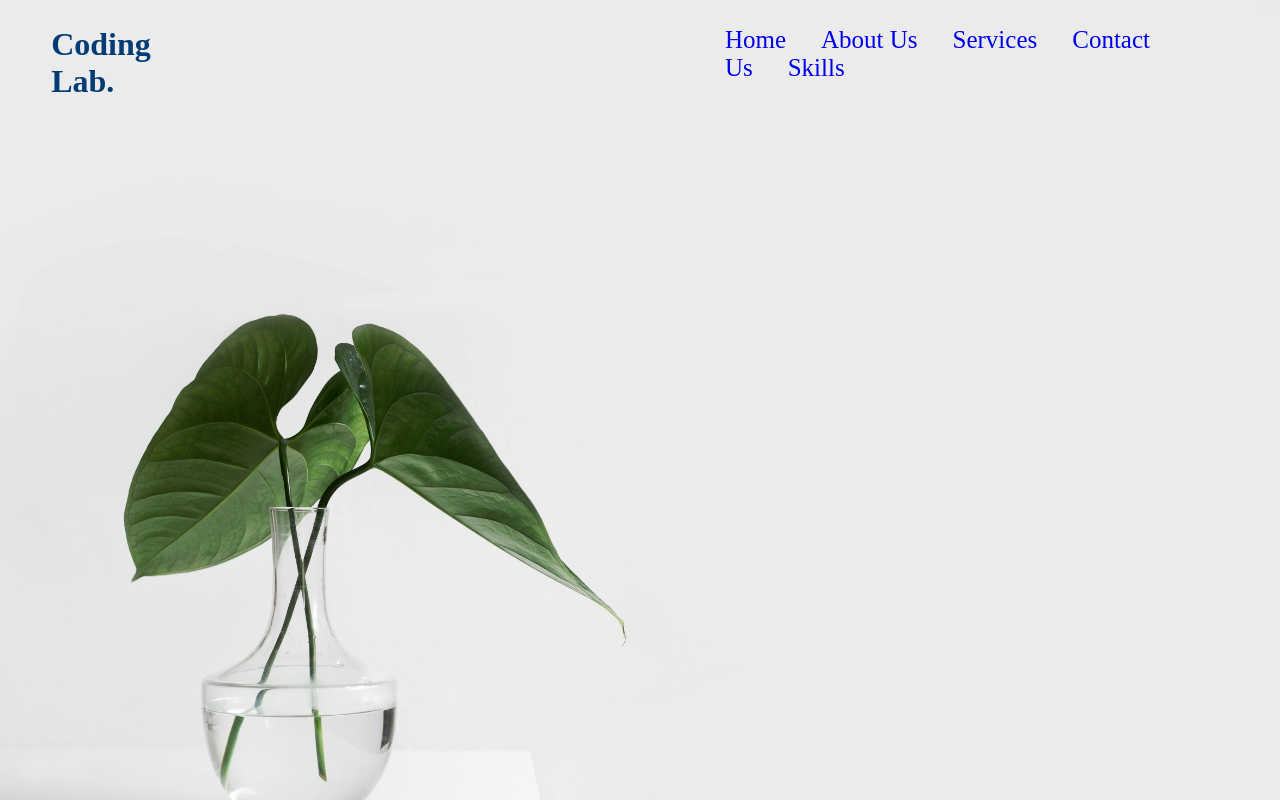
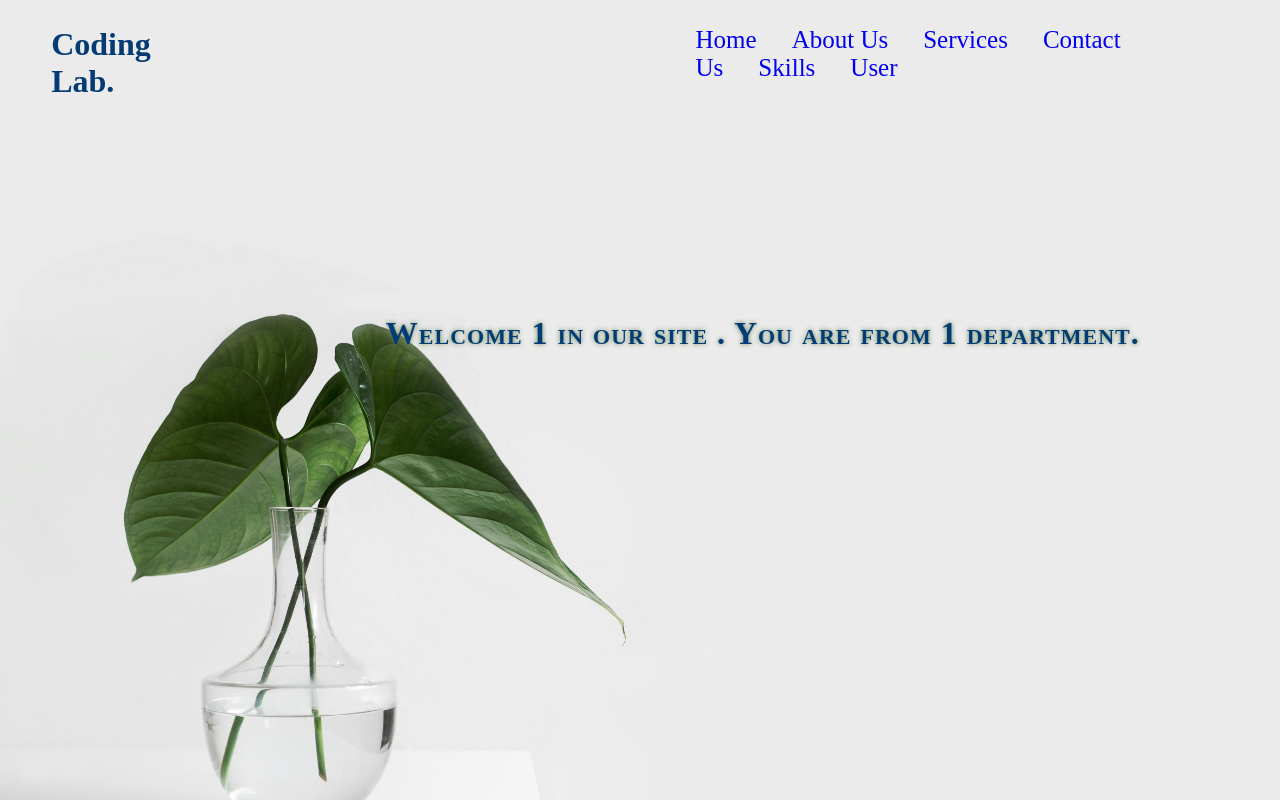
Before and after one commit to Souvik-Pramanik/react-router, a React (Vite) app: page /user/1/1 in a window 1280 px wide. Built offline with nearby package versions, Linux system fonts and the light colour scheme.

Commit message:
update all

```diff
--- a/src/App.jsx
+++ b/src/App.jsx
@@ -8,6 +8,7 @@ import UI_UX from './components/Ui_ux'
 import Frontend from './components/Frontend'
 import Backend from './components/Backend'
 import Database from './components/database'
+import User from './components/User'
 import {
   BrowserRouter as Router,
   Routes,
@@ -30,11 +31,14 @@ function App() {
                   <Link to ="/service">Services</Link>
                   <Link to ="/contact">Contact Us</Link>
                   <Link to ="/skills">Skills</Link>
+                  <Link to ="/user">User</Link>
+                  {/*<Link to ="/user/sonu">User</Link>*/}
                 <Routes>
                     <Route path='/'element={<Home/>}/>
                     <Route path='/about'element={<About/>}/>
                     <Route path='/service'element={<Service/>}/>
                     <Route path ='/contact'element={<Contact/>}/>
+                    <Route path ='/user/:name/:dept'element={<User/>}/>
                     <Route path ='/skills'element={<Skills/>}>
                     <Route path ='/skills/design'element={<UI_UX/>}/>
                     <Route path ='/skills/webfrontend'element={<Frontend/>}/>
--- /dev/null
+++ b/src/components/User.jsx
@@ -0,0 +1,12 @@
+import React from "react";
+import { useParams } from "react-router-dom";
+const User = () =>
+{
+    const { name , dept } = useParams();
+    return(
+        <div className="user">
+            <h1>Welcome {name} in our site . You are from {dept} department.</h1>
+        </div>
+    )
+}
+export default User;
--- a/src/components/style.css
+++ b/src/components/style.css
@@ -119,4 +119,12 @@ header{
    font-size: 35px;
    font-variant: small-caps;
    letter-spacing: 2px;
+   text-shadow: 0px 0px 5px #638253;
 }
+.user h1{
+   margin: 40% 0% 0% -53.0%;
+   font-size: 32px;
+   font-variant: small-caps;
+   text-shadow: 0px 0px 5px #638253;
+   letter-spacing: 1px;
+}
```
